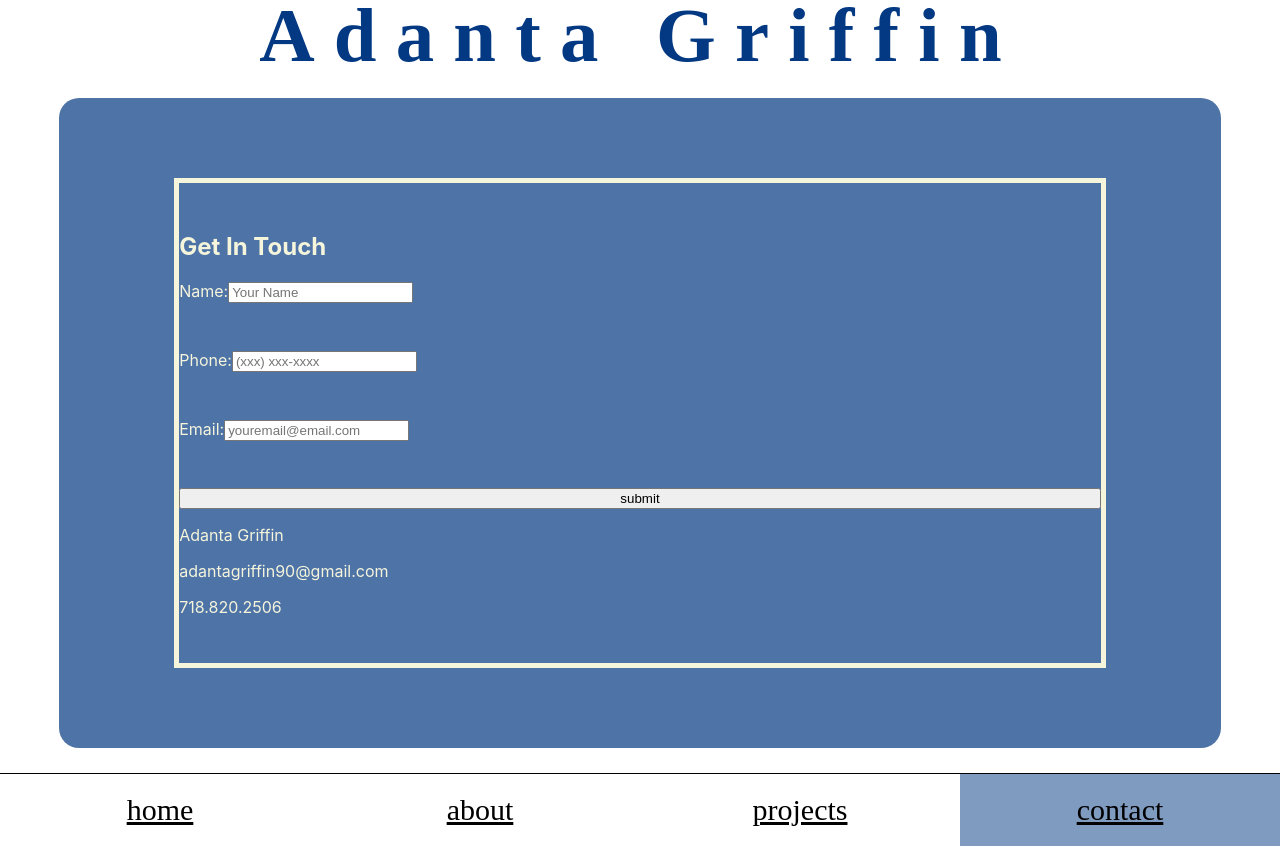
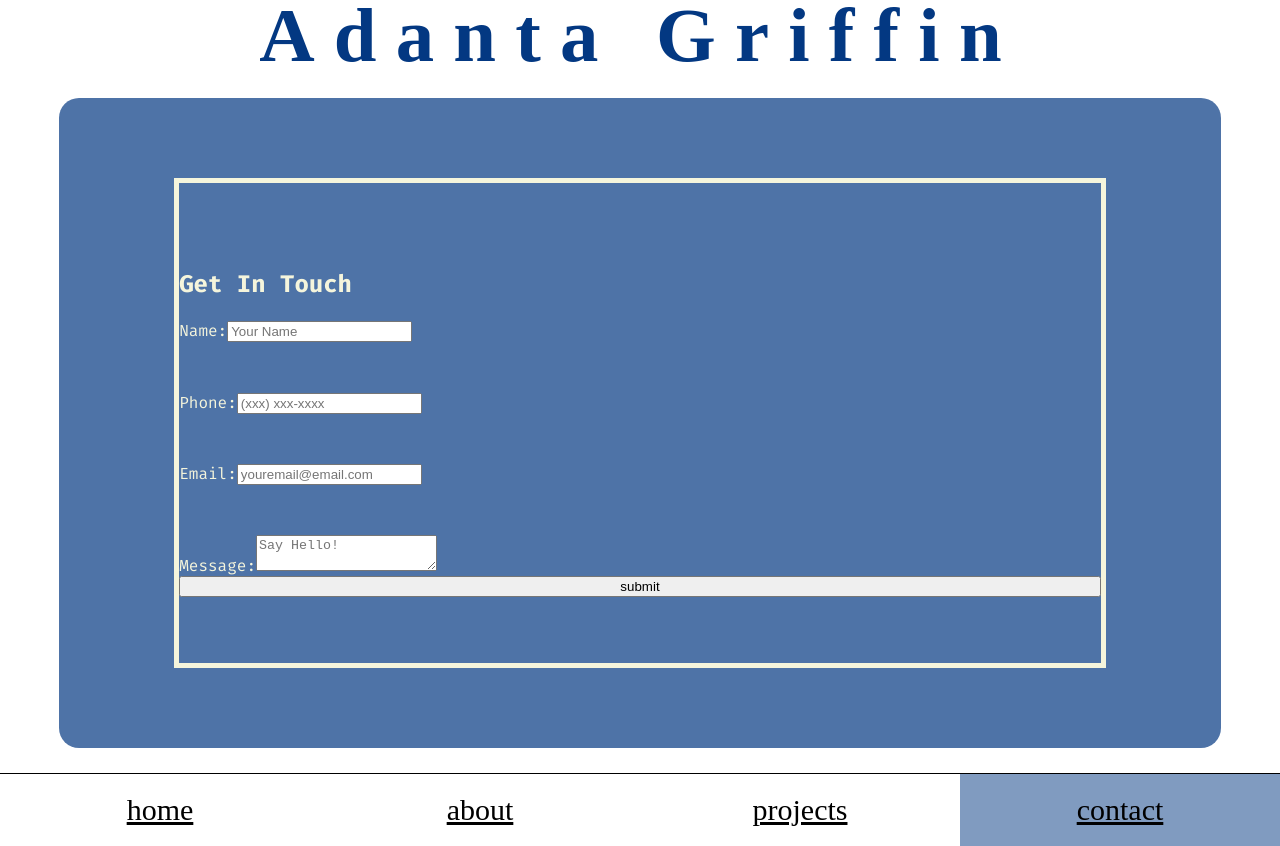
Before and after one commit to AdantaGriffin/fedPortfolio, a React (Create React App) app: page /contact in a window 1280 px wide. Built offline with nearby package versions, Linux system fonts and the light colour scheme; a web font is replaced by a local one.

Commit message:
update contact form

```diff
--- a/src/App.js
+++ b/src/App.js
@@ -7,6 +7,7 @@ import Projects from './Components/Pages/Projects/projects';
 import Library from './Components/Pages/Library/library';
 import Places from './Components/Pages/Places/places';
 import Contact from './Components/Pages/Contact/contact';
+import Resume from './Components/Pages/Resume/resume';
 
 const AppRouter = createBrowserRouter(createRoutesFromElements(
   <Route path="/" element={<Root/>}>
@@ -16,7 +17,7 @@ const AppRouter = createBrowserRouter(createRoutesFromElements(
     <Route path="places" element={<Places/>}/>
     <Route path="projects" element={<Projects/>}/>
     <Route path="contact" element={<Contact/>}/>
-    <Route path="all" element={""}/>
+    <Route path="resume" element={<Resume/>}/>
   </Route>
 ))
 
--- a/src/App.module.scss
+++ b/src/App.module.scss
@@ -10,7 +10,6 @@
 }
 section{
     animation: fadeIn 2s ease;
-    font-family: "Fira Code";
 }
 html{
     box-sizing: border-box;
--- a/src/Components/About/about.js
+++ b/src/Components/About/about.js
@@ -14,23 +14,18 @@ function About(){
                         <blockquote className={styles.aboutBlock}>
                             <div className={styles.aboutOne}>
                                 <aside>
-                                    Im a front end developer thats looking forward to keep growing. I'm really into creating functional and responsive application. Working with JavaScript has been an amazing expereince, and with adding <code>REACT</code> to my tech stack, it showed me the many levels  and directions of programming.
+                                   I am a Front End developer actively pursuing opportunities to continue developing my skills in a professional environment. I’m passionate about creating responsive, user focused applications that are both functional and intuitive. My experience with <code>JavaScript</code> has been incredibly engaging, and incorporating <code>React</code> into my toolkit has broadened my perspective on the depth and versatility of modern web development.
                                 </aside>
-                                {/*<aside>
-                                    Im a frontend developer with a strong interest in building clean, accessible and interactive user interfaces. I enjoy working with JavaScript and React. I like breaking down problems into simple reusable components. I'm always looking to improve my skills and learn best practices.
-                                </aside>*/}
                                 <br/>
-
                             </div>
                             <br/>
                             <div className={styles.aboutTwo}>
                                 <aside>
-                                    With my spare time I enjoy fitness, reading, and spending time with friends.
+                                    When I’m not coding, I enjoy staying active, reading, and connecting with friends.
                                 </aside>
                                 <br/>
                                 <Link to="/library">library...</Link>
                                 <br/>
-                                <Link to="/places">places...</Link>
                             </div>
                             <br/>
                             <div className={styles.aboutThree}>
@@ -38,7 +33,7 @@ function About(){
                                     Im currently looking for a rolewhere I can grow as a developer and contribute to a team.
                                 </aside>
                                 <br/>
-                                <Link to="/all">work...</Link>
+                                <Link to="/resume">resume...</Link>
                             </div>
                         </blockquote>
                     </article>
--- a/src/Components/About/about.module.scss
+++ b/src/Components/About/about.module.scss
@@ -4,6 +4,7 @@
     background-size: 100vh;
     background-repeat: no-repeat;
     background-position: center -40px;
+    font-family: "Fira Code";
     .aboutContainer{
         .aboutHeader{
             font-size: 2.1em;
--- a/src/Components/Pages/Contact/contact.js
+++ b/src/Components/Pages/Contact/contact.js
@@ -6,29 +6,36 @@ function Contact(){
         <>
             <section className={styles.contact}>
                 <div className={styles.contactContainer}>
-                    <form className={styles.emailForm}>
+                    <form
+                    className={styles.emailForm}
+                    action="https://formspree.io/f/mlgajaeo"
+                    method="POST"
+                    >
                         <h2>Get In Touch</h2>
                         <div>
-                            <label for="name">Name:</label>
+                            <label for="name">Name:
                             <input id="name" type="text" placeholder="Your Name" required/>
+                            </label>
                         </div>
                         <div>
-                            <label for="phone">Phone:</label>
-                            <input id="phone" type="tel" pattern="[0-9]{3}-[0-9]{3}-[0-9]{4}" placeholder="(xxx) xxx-xxxx" required/>
+                            <label for="phone">Phone:
+                            <input id="phone" type="tel" placeholder="(xxx) xxx-xxxx" required/>
+                            </label>
                         </div>
                         <div>
-                            <label for="email">Email:</label>
-                            <input id="email" type="email" pattern="+@email\.com" placeholder="youremail@email.com" required/>
+                            <label for="email">Email:
+                                <input id="email" type="email" pattern="+@email\.com" placeholder="youremail@email.com" required/>
+                            </label>
+                        </div>
+                        <div>
+                            <label for="message">Message:
+                                <textarea name="message" placeholder="Say Hello!"></textarea>
+                            </label>
                         </div>
 
                         <button>submit</button>
                     </form>
 
-                    <form>
-                        <p>Adanta Griffin</p>
-                        <p>adantagriffin90@gmail.com</p>
-                        <p>718.820.2506</p>
-                    </form>
                 </div>
             </section>
         </>
--- a/src/Components/Pages/Contact/contact.module.scss
+++ b/src/Components/Pages/Contact/contact.module.scss
@@ -8,6 +8,7 @@
         margin: 2% auto;
         text-align: left;
         align-content: center;
+        font-family: "Fira Code";
     .contactContainer{
         border: 5px solid beige;
         height: 75%;
--- a/src/Components/Pages/Projects/projects.js
+++ b/src/Components/Pages/Projects/projects.js
@@ -72,7 +72,8 @@ function Projects(){
                                     {/*<a>git</a>*/}
                                     <a href="https://theap3x.netlify.app" target="_blank" rel="noreferrer">site</a>
                                 </div>
-                            </article><article className={styles.projectFive}>
+                            </article>
+                            <article className={styles.projectFive}>
                                 <div className={styles.imgRiddler}></div>
                                 <h3>RiddlerBox</h3>
                                 <div className={styles.p}>
@@ -89,6 +90,24 @@ function Projects(){
                                     <a href="https://riddlerbox.netlify.app/" target="_blank" rel="noreferrer">site</a>
                                 </div>
                             </article>
+                            <article className={styles.projectSix}>
+                                <div className={styles.imgPokemon}></div>
+                                <h3>Pokemon</h3>
+                                <div className={styles.p}>
+                                    <p>Gotta Catch Em All</p>
+                                </div>
+                                <ul className={styles.stackList}>
+                                    <li className={styles.stack}><mark>HTML5</mark></li>
+                                    <li className={styles.stack}><mark>Sass</mark></li>
+                                    <li className={styles.stack}><mark>JavaScript</mark></li>
+                                    <li className={styles.stack}><mark>REACT</mark></li>
+                                    <li className={styles.stack}><mark>Motion js</mark></li>
+                                </ul>
+                                <div className={styles.links}>
+                                    {/*<a>git</a>*/}
+                                    <a href="https://pokemondem.netlify.app/" target="_blank" rel="noreferrer">site</a>
+                                </div>
+                            </article>
                         </blockquote>
                         {/*<a>view more</a>*/}
                 </div>
--- a/src/Components/Pages/Projects/projects.module.scss
+++ b/src/Components/Pages/Projects/projects.module.scss
@@ -4,6 +4,7 @@
     background-size: 100vh;
     background-repeat: no-repeat;
     background-position: center -40px;
+    font-family: "Fira Code";
     .projectsContainer{
         background-color: rgba(3, 56, 130, 0.7);
         padding: 45px 5px;
@@ -46,6 +47,10 @@
         }
         .imgRiddler{
             background-image: url('../../../../public/riddlerBox.png');
+            background-size: 100% 100%;
+        }
+        .imgPokemon{
+            background-image: url('../../../../public/pokemon.jpeg');
             background-size: 100% 100%;
         }
             article{
--- /dev/null
+++ b/src/Components/Pages/Resume/resume.js
@@ -0,0 +1,12 @@
+import styles from './resume.module.scss';
+import React from 'react';
+
+function Resume(){
+    return(
+        <>
+            <section className={styles.resume}>Resume</section>
+        </>
+    )
+};
+
+export default Resume
```
Also changed, not shown: public/pokemon.jpeg (added), src/Components/Pages/Resume/resume.module.scss (added), src/Components/Pages/Work/work.module.scss (deleted).
